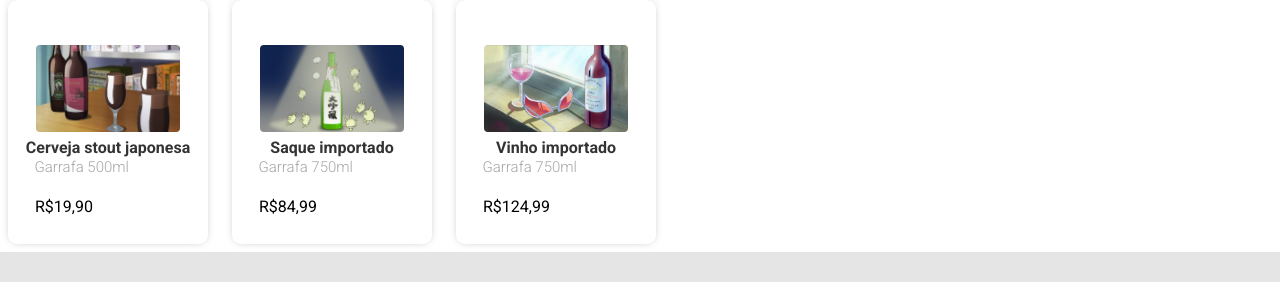
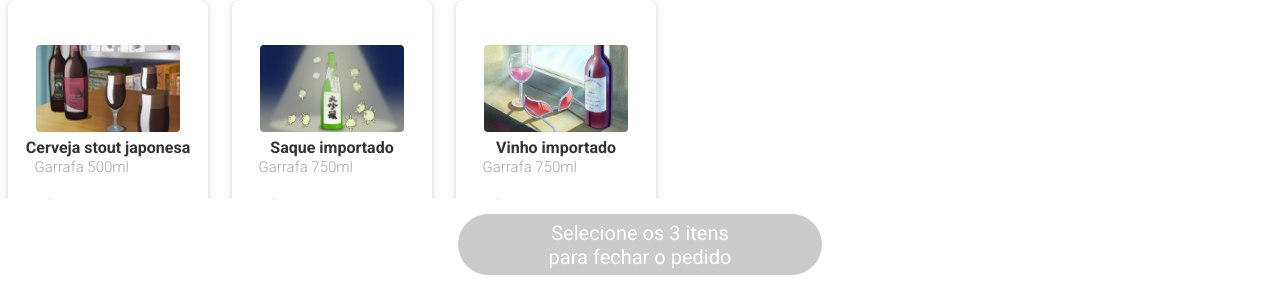
Before and after one commit to MatheusMachad00/Projeto-DrivenEats-Driven, a plain HTML site: page index.html in a window 1280 px wide. Shown: the part 509-791 px from the top of the page. Drawn offline with nearby package versions, Linux system fonts and the light colour scheme.

Commit message:
footer implementado

```diff
--- a/CSS/style.css
+++ b/CSS/style.css
@@ -206,9 +206,32 @@ section{
 }
 
 /*footer*/
-.footer{
+footer{
+    display: flex;
+    justify-content: center;
     position: sticky;
     left: 0;
     bottom: 0;
+    right: 0;
     width: 100%;
+    height: 92px;
+    background-color: #fff;
 }
+footer button{
+    width: 364px;
+    height: 61px;
+    margin: 15px 25px;
+    border-radius: 50px;
+    border: none;
+    background-color: #CBCBCB;
+    margin-top: px;
+}
+button p {
+    font-family: 'Roboto', sans-serif;
+    color: #fff;
+    font-size: 20px;
+    font-weight: normal;
+}
+.box:hover {
+    background-color: red;
+}
```
